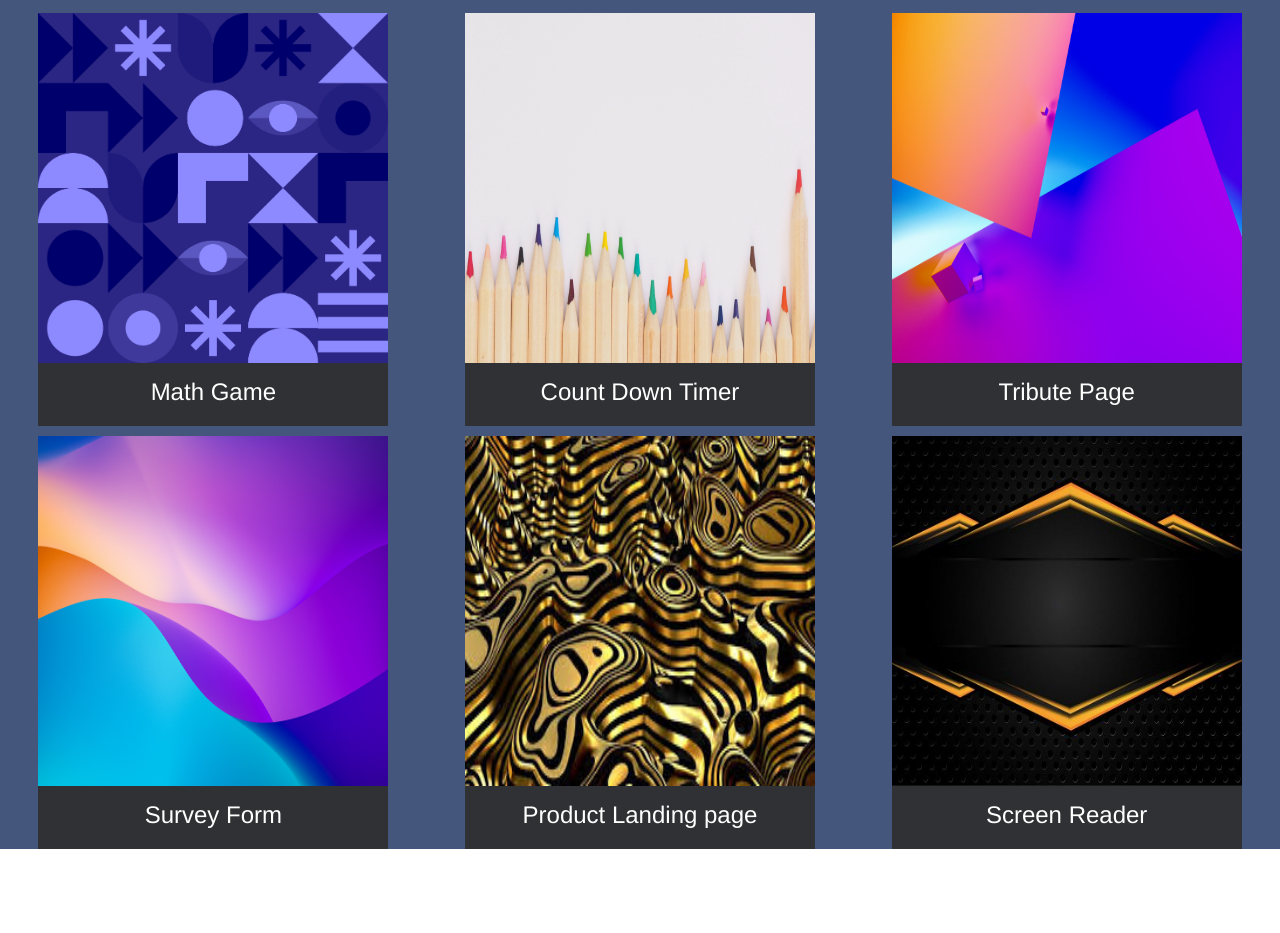
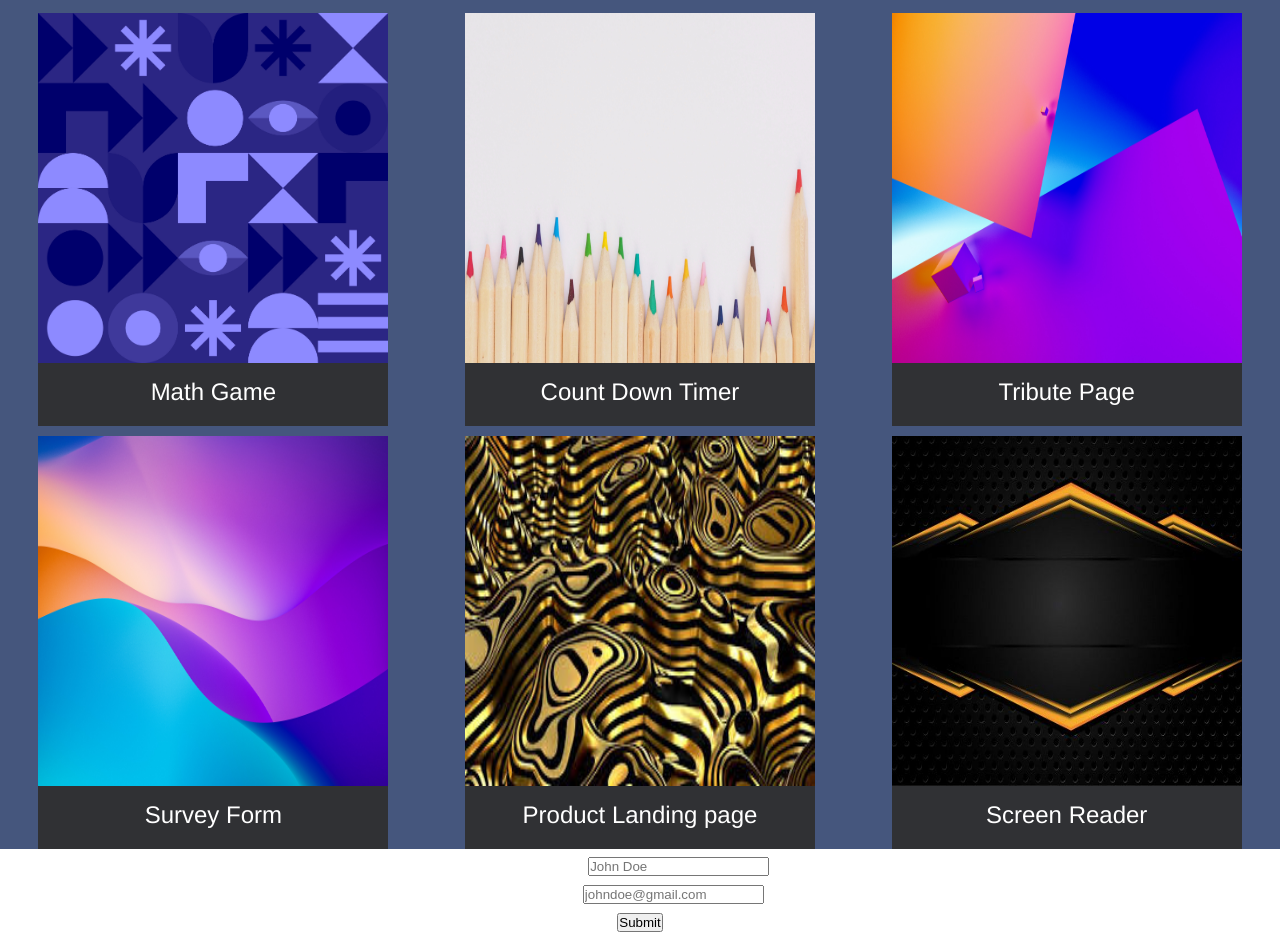
Before and after one commit to nimely111/Resume, a plain HTML site: page index.html in a window 1280 px wide. Shown: the part 998-1931 px from the top of the page. Before the commit the page ends 1847 px from the top, so only its background shows below. Drawn offline with Linux system fonts and the light colour scheme.

Commit message:
add contact section

```diff
--- a/index.html
+++ b/index.html
@@ -56,7 +56,15 @@
         </section>
 
         <section id="contact">
-
+           <div>
+              <label for="name">Name:</label>
+              <input type="text" placeholder="John Doe" name="name" id="name">
+            </div>
+           <div>
+            <label for="email">Email</label>
+            <input type="email" placeholder="johndoe@gmail.com" name="email" id="email">
+            </div>
+           <div><input type="submit" value="Submit"></div>
         </section>
 </body>
 </html>
```
